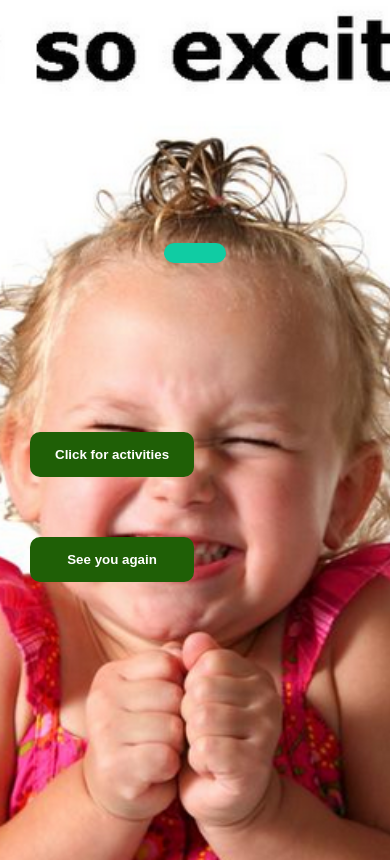
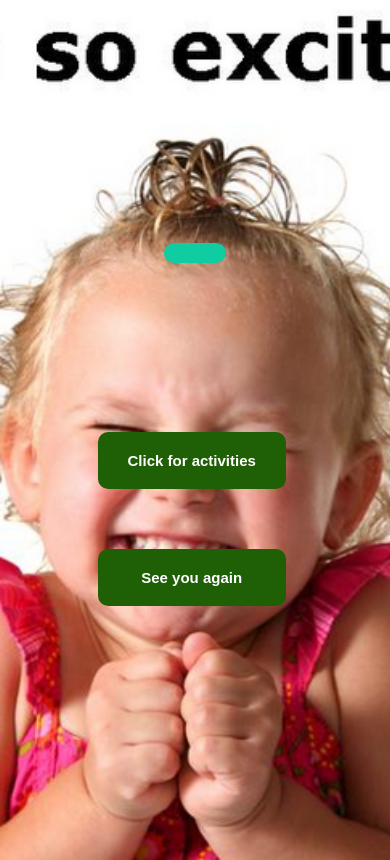
Before and after one commit to Haybesil/Bored, a plain HTML site: page home.html in a window 390 px wide. Drawn offline with Linux system fonts and the light colour scheme.

Commit message:
updated css

```diff
--- a/home.css
+++ b/home.css
@@ -9,7 +9,6 @@ body {
 }
 
 div.activities {
-    /* display: inline-block; */
     align-items: center;
     padding-top: 0px;
     position: absolute;
@@ -21,7 +20,6 @@ div.activities {
 }
 
 div p {
-    /* display: inline-block; */
     font-size: 56px;
     margin-inline: 3vw;
     color: rgb(16, 204, 163);
@@ -40,6 +38,7 @@ div.button {
 }
 
 button {
+    font-size: 30px;
     font-family: sans-serif;
     font-weight: 600;
     color: #fff;
@@ -52,21 +51,21 @@ button {
 
 @media (max-width: 900px) {
     div p {
-        /* display: inline-block; */
         font-size: 30px;
         margin-inline: -8vw;
         color: rgb(14, 13, 75);
         background-color: rgb(16, 204, 163);
-        padding: 10px;
     }
 
     div.button {
         flex-direction: column;
-        left: 30px;
+        left: 25%;
+
     }
 
     button {
+        font-size: 15px;
         margin-top: 10px;
-        padding: 15px 25px;
+        padding: 20px 30px;
     }
 }
```
